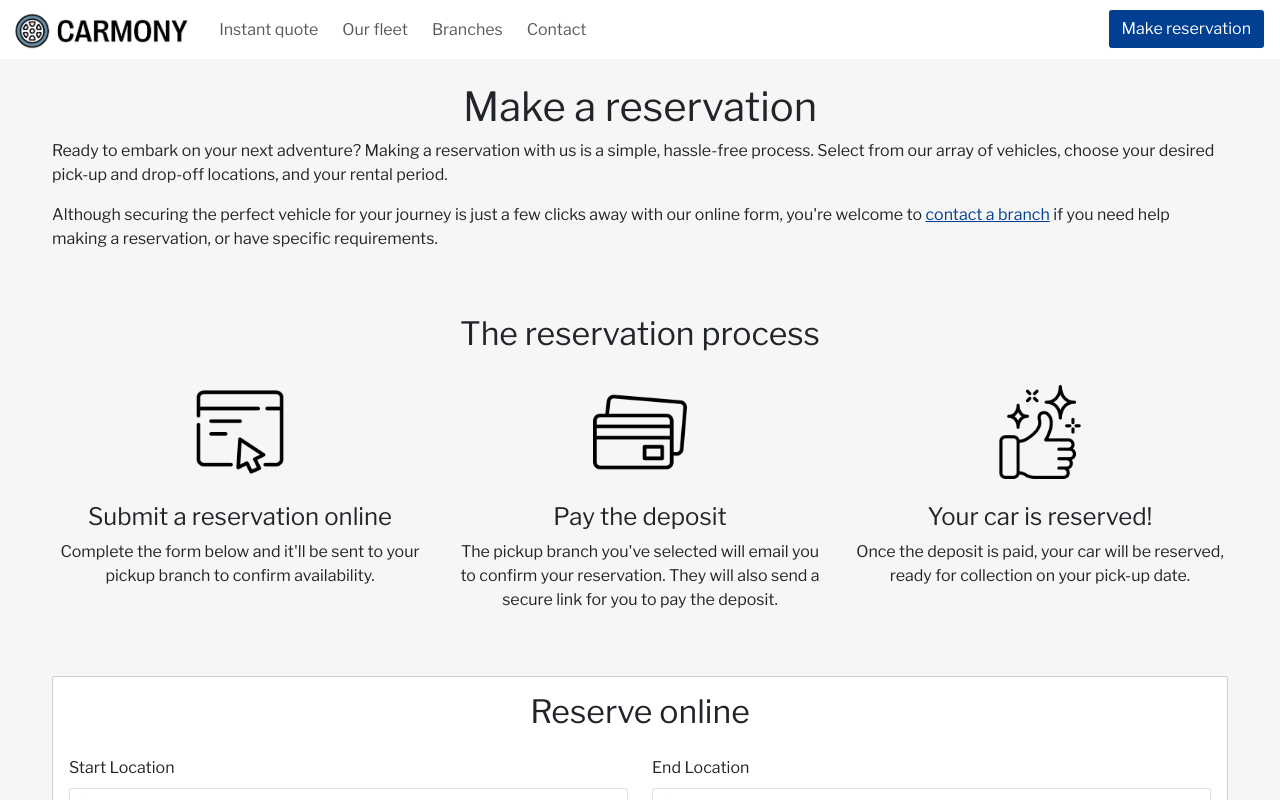
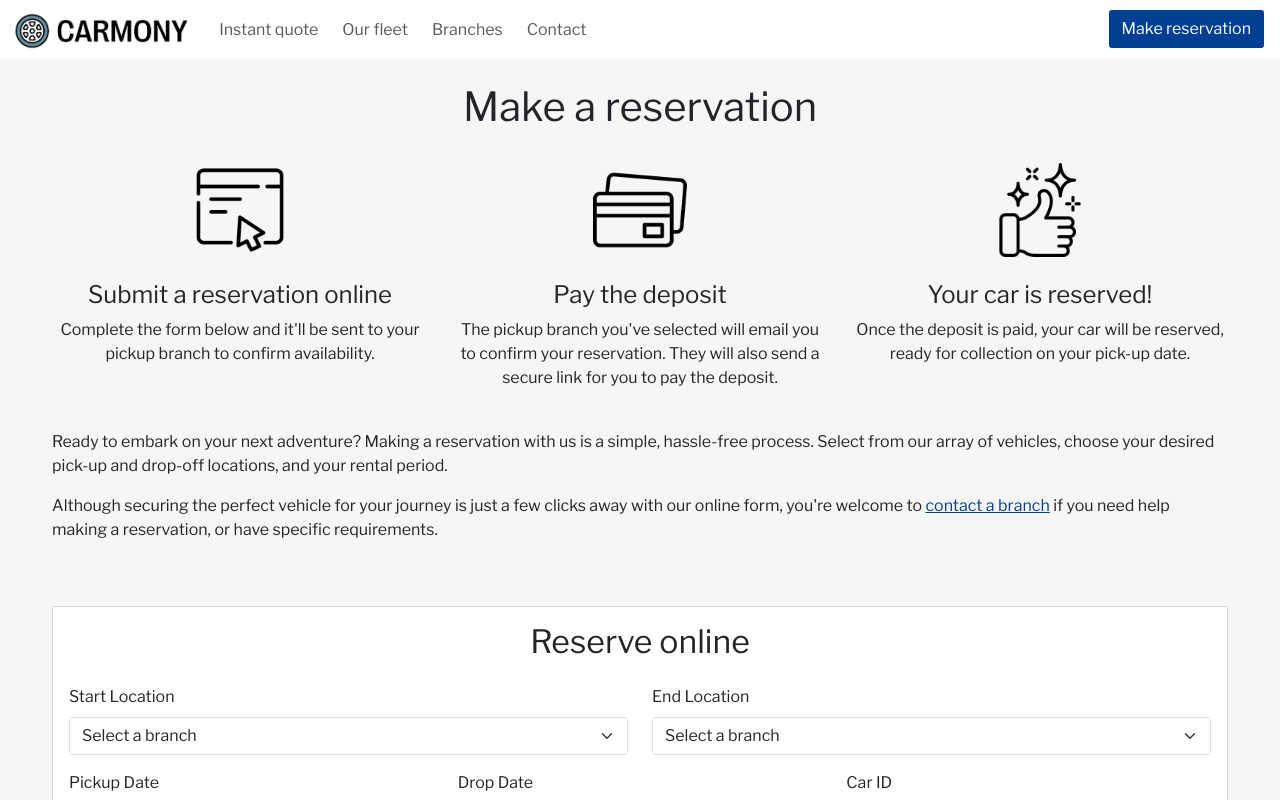
Before and after one commit to ben-oldham1/Car-Rental-Site, a Next.js app: page /reserve in a window 1280 px wide. Shown: the top 800 px of the page. Built offline with nearby package versions, Linux system fonts and the light colour scheme.

Commit message:
Reorganised content

```diff
--- a/src/app/reserve/page.js
+++ b/src/app/reserve/page.js
@@ -25,21 +25,10 @@ const Reservations = () => {
 
   return (
     <div className='container max-width-container'>
+
       <div className='row mt-4'>
         <div className='col-12'>
           <h1 className='text-center'>Make a reservation</h1>
-          <p>
-            Ready to embark on your next adventure? Making a reservation with us is a simple, hassle-free process. Select from our array of vehicles, choose your desired pick-up and drop-off locations, and your rental period.
-          </p>
-          <p>
-            Although securing the perfect vehicle for your journey is just a few clicks away with our online form, you're welcome to <Link href={'/contact'}>contact a branch</Link> if you need help making a reservation, or have specific requirements.
-          </p>
-        </div>
-      </div>
-
-      <div className='row mt-5'>
-        <div className='col-12 text-center'>
-          <h2>The reservation process</h2>
         </div>
       </div>
 
@@ -61,6 +50,17 @@ const Reservations = () => {
         </div>
       </div>
 
+      <div className='row mt-4'>
+        <div className='col-12'>
+          <p>
+            Ready to embark on your next adventure? Making a reservation with us is a simple, hassle-free process. Select from our array of vehicles, choose your desired pick-up and drop-off locations, and your rental period.
+          </p>
+          <p>
+            Although securing the perfect vehicle for your journey is just a few clicks away with our online form, you're welcome to <Link href={'/contact'}>contact a branch</Link> if you need help making a reservation, or have specific requirements.
+          </p>
+        </div>
+      </div>
+
       <div className='row mb-5 mt-5'>
         <div className='col-12'>
           <ReservationForm initialValues={initialValues} />
```
